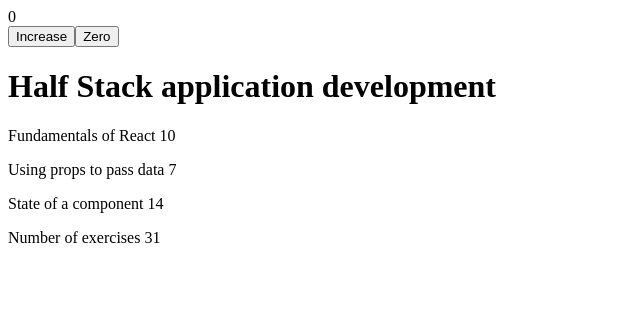
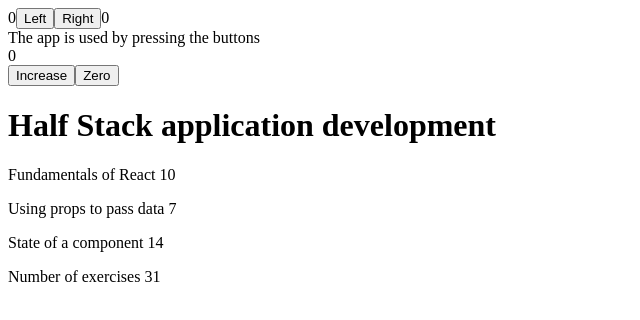
Before and after one commit to micapremat/react-fullstack-course, a React (Vite) app in the folder part1/: page / in a window 1280 px wide. Shown: the top 320 px of the page, without its empty margins (0-640 px from the left). Built offline with nearby package versions, Linux system fonts and the light colour scheme.

Commit message:
part1 - section d

```diff
--- a/part1/src/App.jsx
+++ b/part1/src/App.jsx
@@ -1,6 +1,7 @@
 import { useState } from "react"
 import Display from "./Display"
 import Button from "./Button"
+import History from "./History"
 
 const Header = (props) => {
   return(
@@ -36,6 +37,24 @@
 
 const App = () => {
   const [ counter, setCouter ] = useState(0)
+  const [ left, setLeft ] = useState(0)
+  const [ right, setRight ] = useState(0)
+  const [ allClicks, setAll ] = useState([])
+  const [ total, setTotal ] = useState(0)
+
+  const handleLeftClick = () => {
+    setAll(allClicks.concat('L'))
+    const updatedLeft = left + 1
+    setLeft(updatedLeft)
+    setTotal(updatedLeft + right)
+  }
+
+  const handleRightClick = () => {
+    setAll(allClicks.concat('R'))
+    const updatedRight = right + 1
+    setRight(updatedRight)
+    setTotal(updatedRight + left)
+  }
 
   const course = {
     name: 'Half Stack application development',
@@ -67,6 +86,11 @@
 
   return (
     <div>
+      {left}
+      <Button onClick={handleLeftClick} text={'Left'}/>
+      <Button onClick={handleRightClick} text={'Right'}/>
+      {right}
+      <History allClicks={allClicks}/>
       <Display counter={counter}/>
       <Button onClick={increaseByOne} text={'Increase'}/>
       <Button onClick={setToZero} text={'Zero'}/>
--- a/part1/src/Button.jsx
+++ b/part1/src/Button.jsx
@@ -1,7 +1,7 @@
-const Button = (props) => {
+const Button = ({onClick, text}) => {
     return (
-        <button onClick={props.onClick}>
-            {props.text}
+        <button onClick={onClick}>
+            {text}
         </button>
     )
 }
--- a/part1/src/Display.jsx
+++ b/part1/src/Display.jsx
@@ -1,11 +1,4 @@
 
-const Display = (props) => {
-
-  return (
-    <div>
-      <div>{props.counter}</div>
-    </div>
-  )
-}
+const Display = ({ counter }) => <div>{counter}</div>
 
 export default Display
--- /dev/null
+++ b/part1/src/History.jsx
@@ -0,0 +1,17 @@
+const History = (props) => {
+    if (props.allClicks.length === 0) {
+        return (
+            <div>
+                The app is used by pressing the buttons
+            </div>
+        )
+    }
+    return (
+        <div>
+            Button press history: {props.allClicks.join(' ')}
+        </div>
+    )
+
+}
+
+export default History
```
